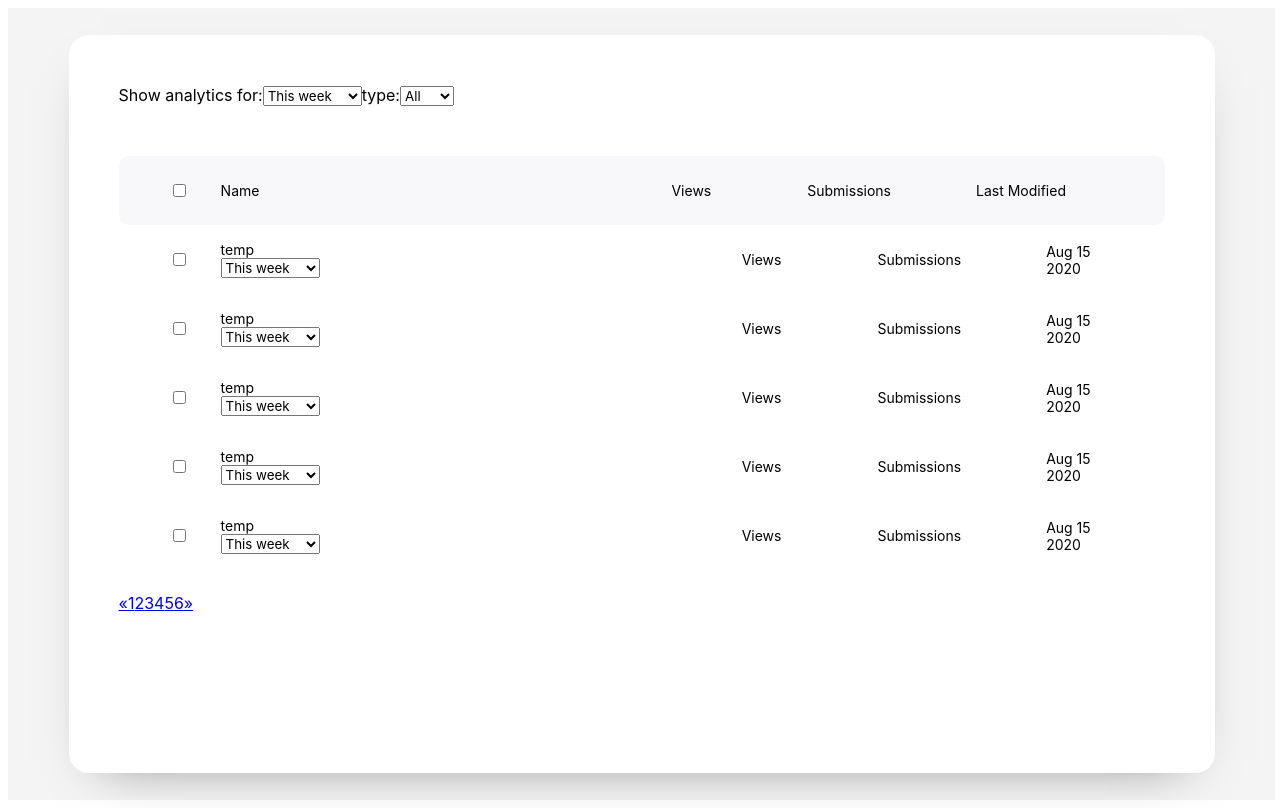
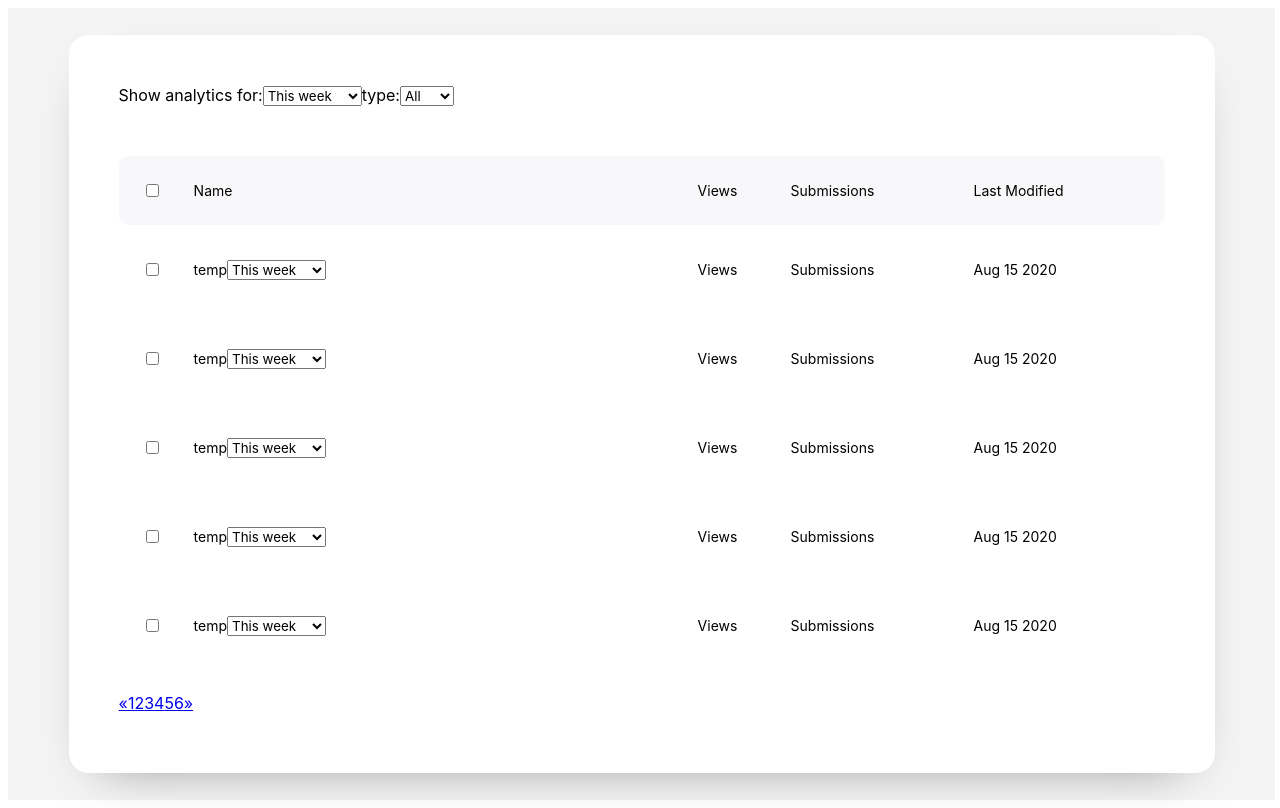
Before and after one commit to codacy20/angular-ts-spacex-launches, an Angular app: page / in a window 1280 px wide. Built offline with nearby package versions, Linux system fonts and the light colour scheme.

Commit message:
table alignment

```diff
--- a/src/app/table-entity/table-entity.component.css
+++ b/src/app/table-entity/table-entity.component.css
@@ -9,27 +9,36 @@
     align-items: center;
     flex-direction: column;
     margin: 0 50px;
+    position: relative;
 }
 .container .row{
   display: flex;
   align-items: center;
   /* justify-content: space-between; */
   width: 100%;
-  height: 69px;
+  height: 89px;
+  border-radius: 10px;
+}
+
+.col{
+  position: absolute;
+}
+.row .col1{
+  left: 23px;
 }
 
 .row .col2{
-  margin-left: 32px;
+  left: 75px;
 }
 
 .row .col3{
-  margin-left: 412px;
+  left: 579px;
 }
 
 .row .col4{
-  margin-left: 96px;
+  left:672px;
 }
 
 .row .col5{
-  margin-left: 85px;
+  left: 855px;
 }
--- a/src/app/table-entity/table-entity.component.html
+++ b/src/app/table-entity/table-entity.component.html
@@ -1,10 +1,10 @@
 <div class="container">
 	<div class="row" *ngFor="let item of data; let i = index">
 		<div class="row">
-			<div class="col1">
+			<div class="col col1">
 				<input type="checkbox" id="vehicle1" name="vehicle1" value="Bike">
         </div>
-				<div class="col2">
+				<div class="col col2">
 					<span>{{item.name}}</span>
 					<select id="cars">
               <option value="volvo">This week</option>
@@ -13,13 +13,13 @@
               <option value="audi">all time</option>
             </select>
 				</div>
-				<div class="col3">
+				<div class="col col3">
 					<span>Views</span>
 				</div>
-				<div class="col4">
+				<div class="col col4">
 					<span>Submissions</span>
 				</div>
-				<div class="col5">
+				<div class="col col5">
 					<span>{{item.createdAt | dateTime}}</span>
 				</div>
 			</div>
--- a/src/app/table-header/table-header.component.css
+++ b/src/app/table-header/table-header.component.css
@@ -10,6 +10,7 @@
     justify-content: center;
     align-items: center;
     margin: 0 50px;
+    position: relative;
 }
 
 .container .row{
@@ -19,18 +20,25 @@
   width: 100%;
 }
 
+.col{
+  position: absolute;
+}
+.row .col1{
+  left: 23px;
+}
+
 .row .col2{
-  margin-left: 32px;
+  left: 75px;
 }
 
 .row .col3{
-  margin-left: 412px;
+  left: 579px;
 }
 
 .row .col4{
-  margin-left: 96px;
+  left:672px;
 }
 
 .row .col5{
-  margin-left: 85px;
+  left: 855px;
 }
--- a/src/app/table-header/table-header.component.html
+++ b/src/app/table-header/table-header.component.html
@@ -1,18 +1,18 @@
 <div class="container">
 	<div class="row">
-		<div class="col1">
+		<div class="col col1">
 			<input type="checkbox" id="vehicle1" name="vehicle1" value="Bike">
     </div>
-			<div class="col2">
+			<div class="col col2">
 				<span>Name</span>
 			</div>
-			<div class="col3">
+			<div class="col col3">
 				<span>Views</span>
 			</div>
-			<div class="col4">
+			<div class="col col4">
 				<span>Submissions</span>
 			</div>
-			<div class="col5">
+			<div class="col col5">
 				<span>Last Modified</span>
 			</div>
 		</div>
```
